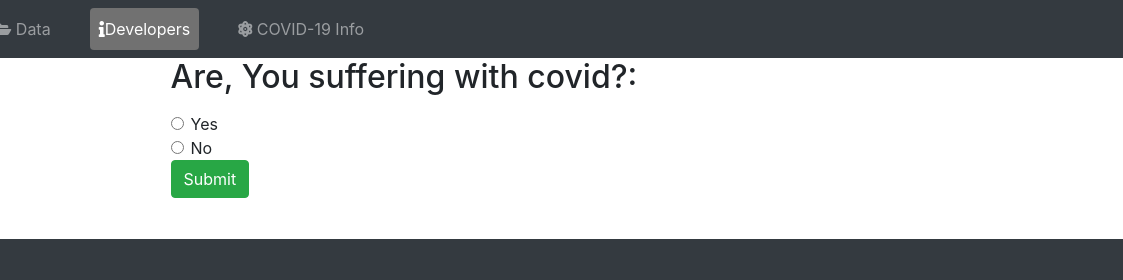
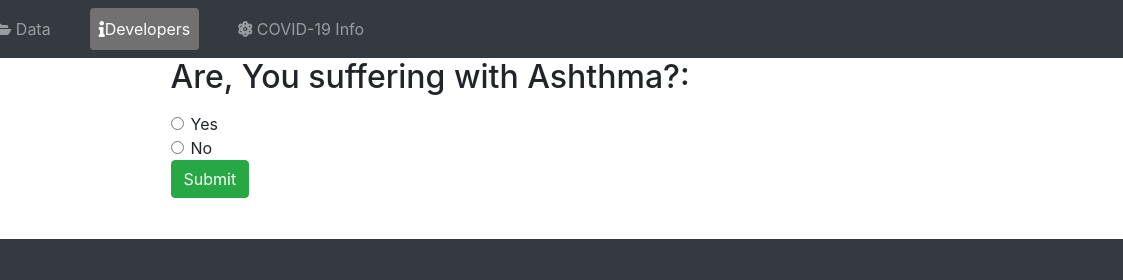
Before and after one commit to ksdkamesh99/CovidSpeech, a plain HTML site: page new.html in a window 1280 px wide. Shown: the part 142-422 px from the top of the page, 157-1280 px from the left. Drawn offline with nearby package versions, Linux system fonts and the light colour scheme.

Commit message:
Update new.html

```diff
--- a/new.html
+++ b/new.html
@@ -133,7 +133,7 @@
           <div class="col-3"></div>
           <div class="col-6">
               <form>
-                  <label for="covid"><h2>Are, You suffering with covid?:</h2></label>
+                  <label for="covid"><h2>Are, You suffering with Ashthma?:</h2></label>
                   <div class="form-check">
                       <label class="form-check-label">
                         <input type="radio" class="form-check-input" value="yes" name="Label" required> Yes
```
